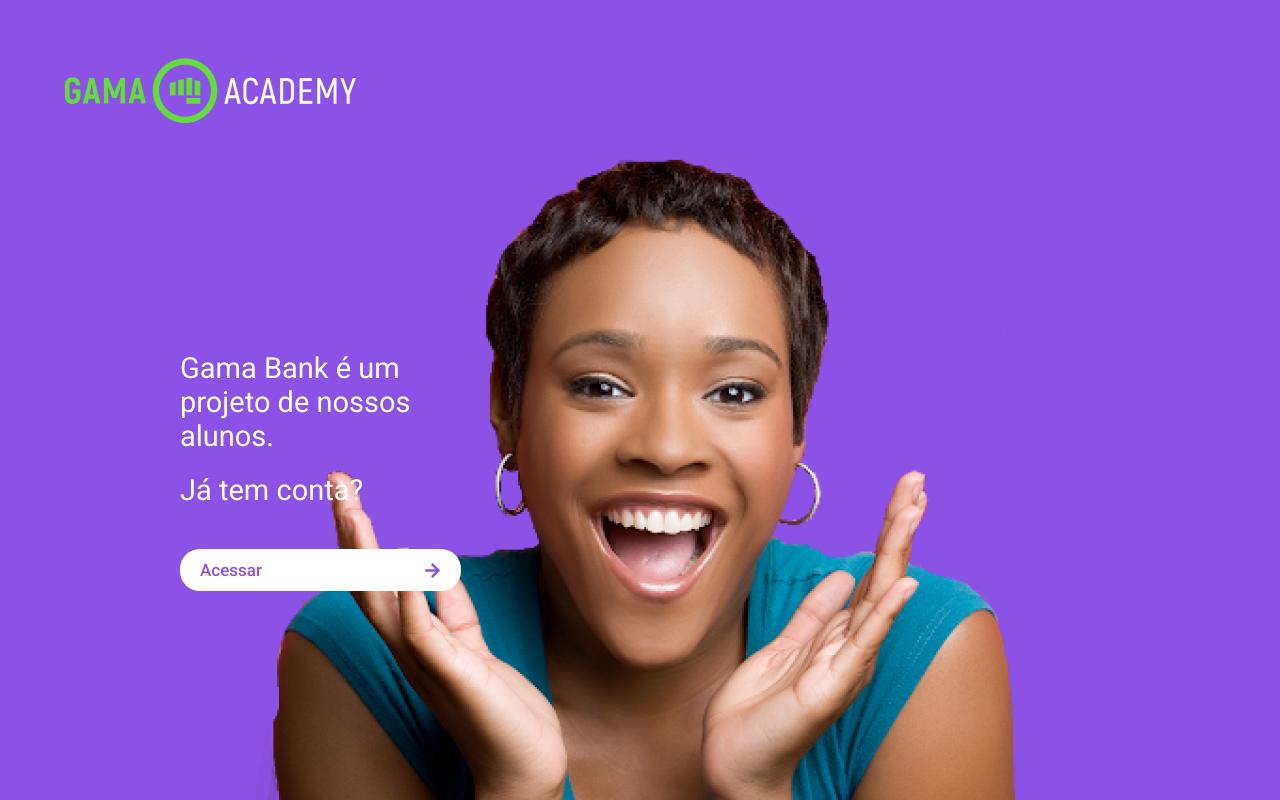
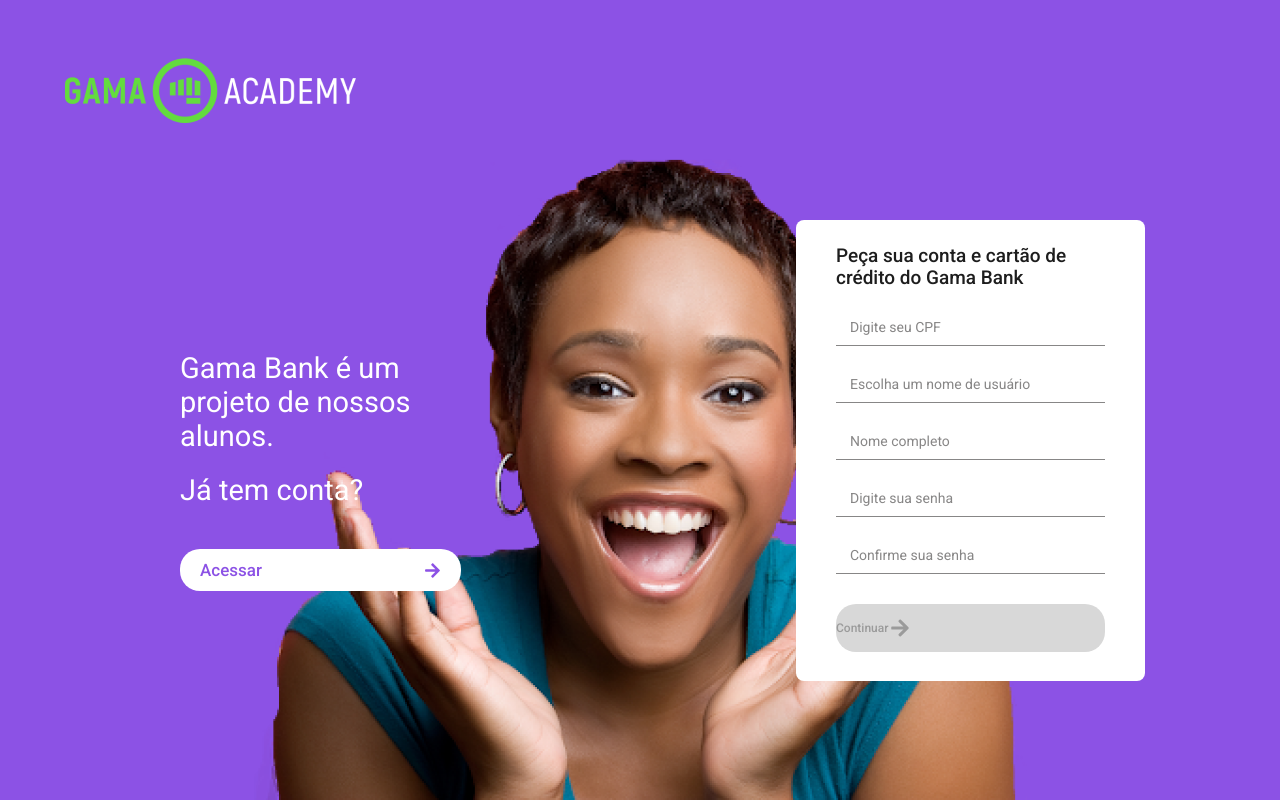
Before and after one commit to CodeCommit-GamaAcademy/React-CodeCommit, a React (Create React App) app: page / in a window 1280 px wide. Built offline with nearby package versions, Linux system fonts and the light colour scheme.

Commit message:
🖥️wip: card right, form inputs to sign up

```diff
--- a/src/Pages/Landing/index.tsx
+++ b/src/Pages/Landing/index.tsx
@@ -1,7 +1,7 @@
 import React from 'react';
 import {FaArrowRight} from 'react-icons/fa';
 
-import { Container, TextContainer, Button, Img, CardLeft } from './styles';
+import { Container, TextContainer, Button, LogoGama, CardLeft, CardRight, FormInput, FormHomeTitle, HomeFormButton } from './styles';
 
 import Logo from '../../assets/main-logo.png';
 
@@ -9,7 +9,7 @@
 const Landing: React.FC = () => {
   return (
     <Container>
-        <Img src={Logo} alt="logo"/>
+        <LogoGama src={Logo} alt="logo"/>
         <CardLeft>
         <TextContainer>
           <p>Gama Bank é um projeto de nossos alunos.
@@ -18,6 +18,15 @@
           <Button>Acessar <FaArrowRight /></Button>
           </CardLeft>
 
+    <CardRight>
+<FormHomeTitle> Peça sua conta e cartão de crédito do Gama Bank</FormHomeTitle>
+<FormInput placeholder="Digite seu CPF" />
+<FormInput placeholder="Escolha um nome de usuário" />
+<FormInput placeholder="Nome completo" />
+<FormInput placeholder="Digite sua senha " />
+<FormInput placeholder="Confirme sua senha" />
+<HomeFormButton> Continuar <FaArrowRight className="ArrowRight"/></HomeFormButton>
+    </CardRight>
 
       </Container>
   );
--- a/src/Pages/Landing/styles.ts
+++ b/src/Pages/Landing/styles.ts
@@ -13,7 +13,12 @@
     background-position: center bottom;
     background-repeat: no-repeat;
 `;
-
+export const LogoGama = styled.img`
+position: absolute;
+left: 65px;
+height: 65px;
+top: 58px;
+`
 
 export const CardLeft = styled.div`
 display: flex;
@@ -23,7 +28,6 @@
 top: 351px;
 position: absolute;
 `
-
 
 export const TextContainer = styled.div`
     p{
@@ -59,10 +63,68 @@
     margin-top:25px;
 `
 
-export const Img = styled.img`
+
+
+export const CardRight = styled.div`
 position: absolute;
-left: 65px;
-height: 65px;
-top: 58px;
+background-color: #fff;
+width: 349px;
+height: 461.23px;
+top: 220px;
+right: 135px;
+border-radius: 8px;
+padding-left: 40px;
+padding-right: 40px;
+`
+export const FormHomeTitle = styled.h1`
+font-family: Roboto;
+font-style: normal;
+font-weight: 500;
+font-size: 19px;
+line-height: 22px;
+display: flex;
+align-items: center;
+margin-top: 25px;
+color: #1D1D1D;
+`
+
+
+export const FormInput = styled.input`
+  margin-top: 20px;
+  border: none;
+  border-bottom: 1px solid #878686;
+  width: 100%;
+  padding: 10px 14px;
+  font-size: 14px;
+  &::placeholder {
+    color: #878686;
+  }
+  &:focus {
+    border-bottom: 1px solid #68de5a;
+  }
+`;
+
+export const HomeFormButton = styled.button`
+background: #D8D8D8;
+border-radius: 20px;
+height: 47.66px;
+width: 100%;
+border:  none;
+margin-top: 30px;
+font-family: Roboto;
+font-style: normal;
+font-weight: 500;
+font-size: 12px;
+line-height: 14px;
+display: flex;
+align-items: center;
+color: #9B9B9B;
+
+
+.ArrowRight {
+    width: 24px;
+    height: 20px;
+    justify-content: right;
+}
 
 `
```
